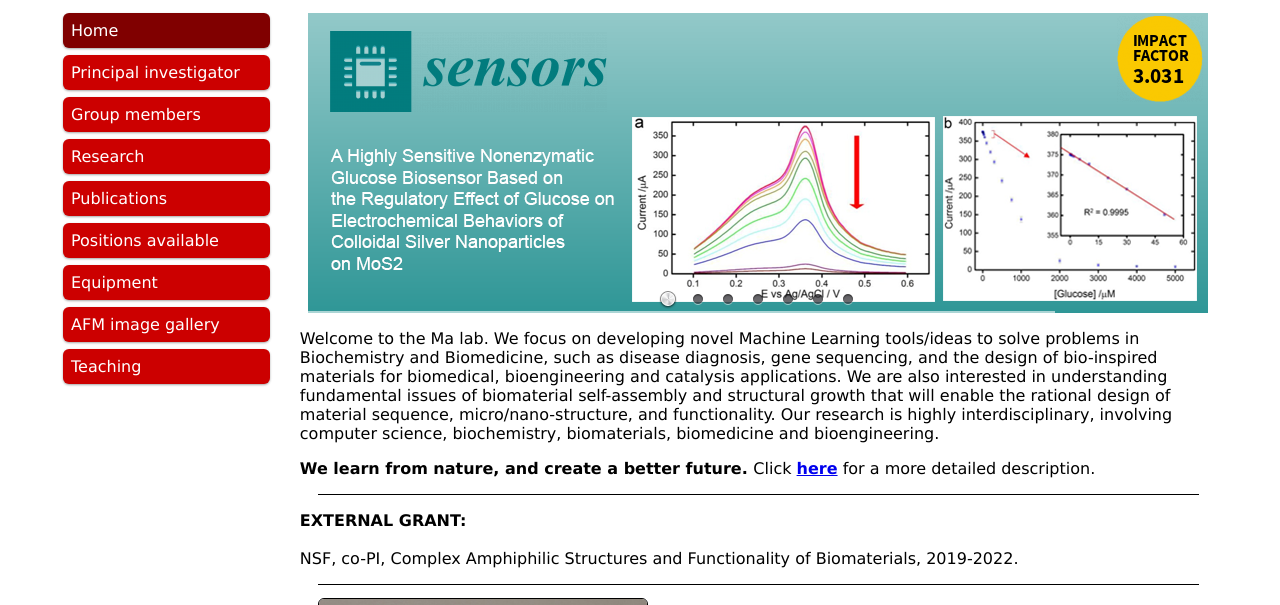
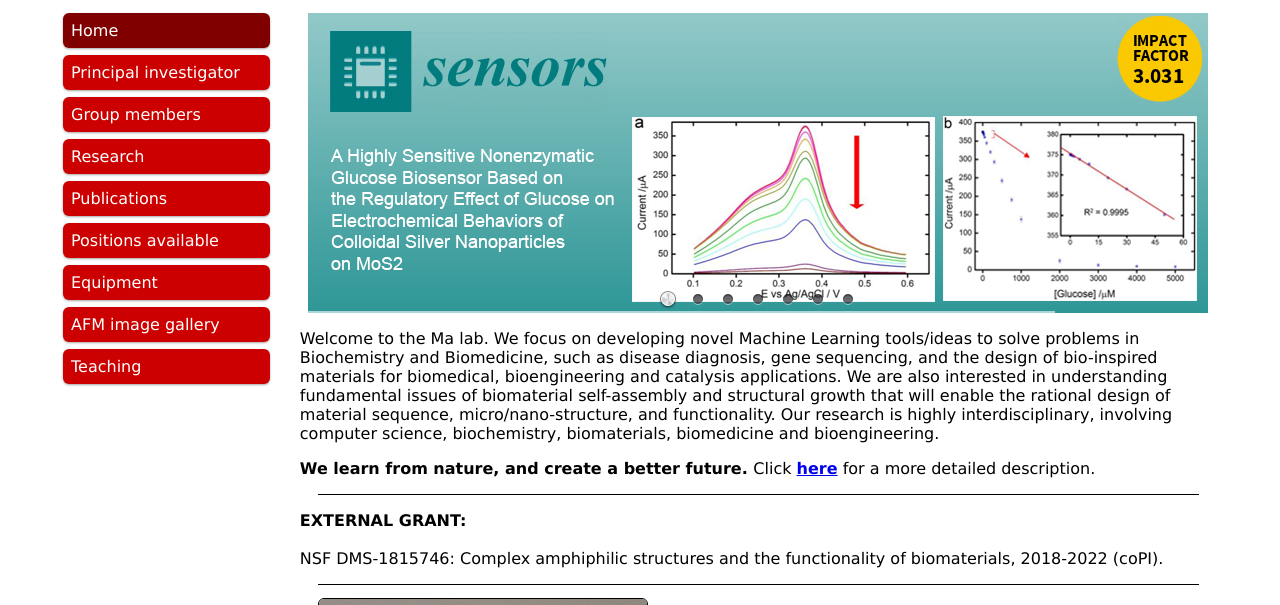
Before and after one commit to drxiangma/drxiangma.github.io, a plain HTML site: page index.html in a window 1280 px wide. Shown: the part 116-721 px from the top of the page. Drawn offline with Linux system fonts and the light colour scheme.

Commit message:
Update index.html

```diff
--- a/index.html
+++ b/index.html
@@ -131,7 +131,7 @@ Integrative Biology, 2016, DOI: 10.1039/C5IB00308C " /></li>
 <hr>
 <div>
   <p><b>EXTERNAL GRANT:</b> <br><br>
-  NSF, co-PI, Complex Amphiphilic Structures and Functionality of Biomaterials, 2019-2022.
+  NSF DMS-1815746: Complex amphiphilic structures and the functionality of biomaterials, 2018-2022 (coPI).
    </p>
 
 </div>
```
